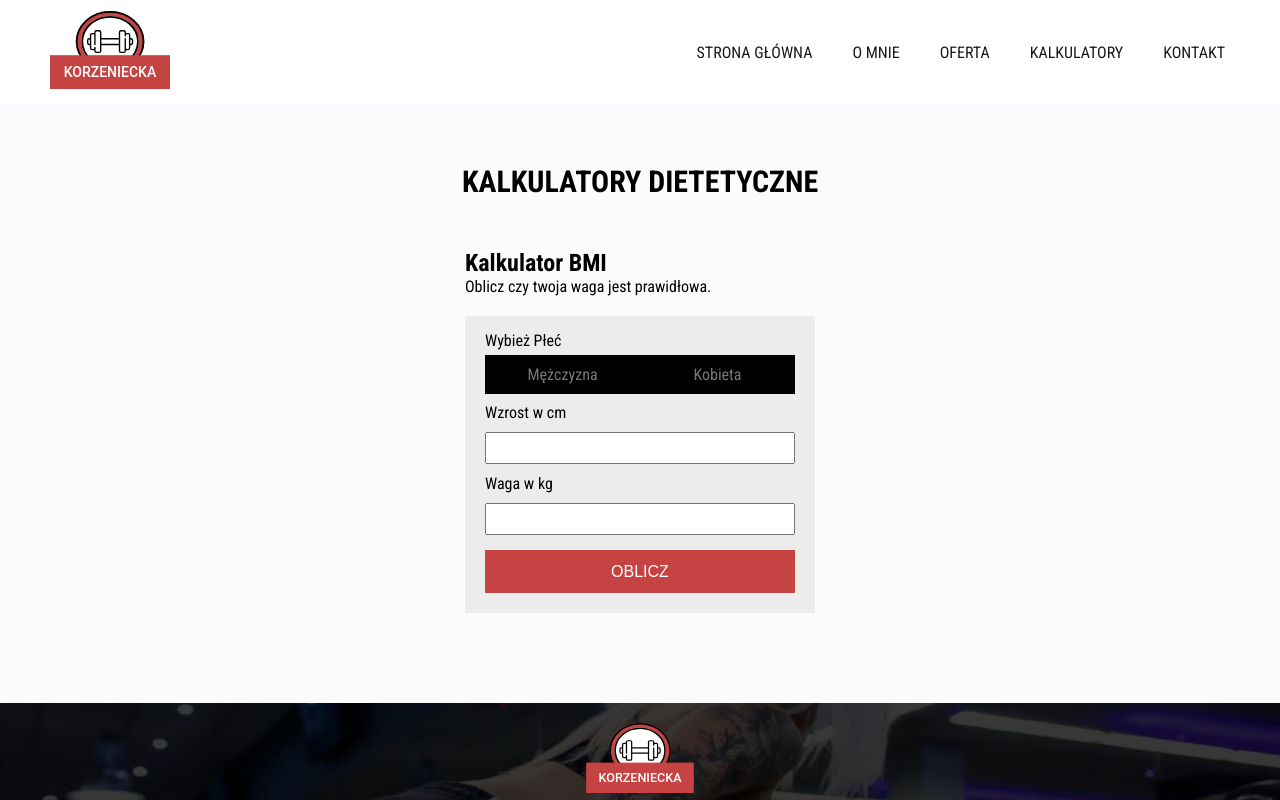
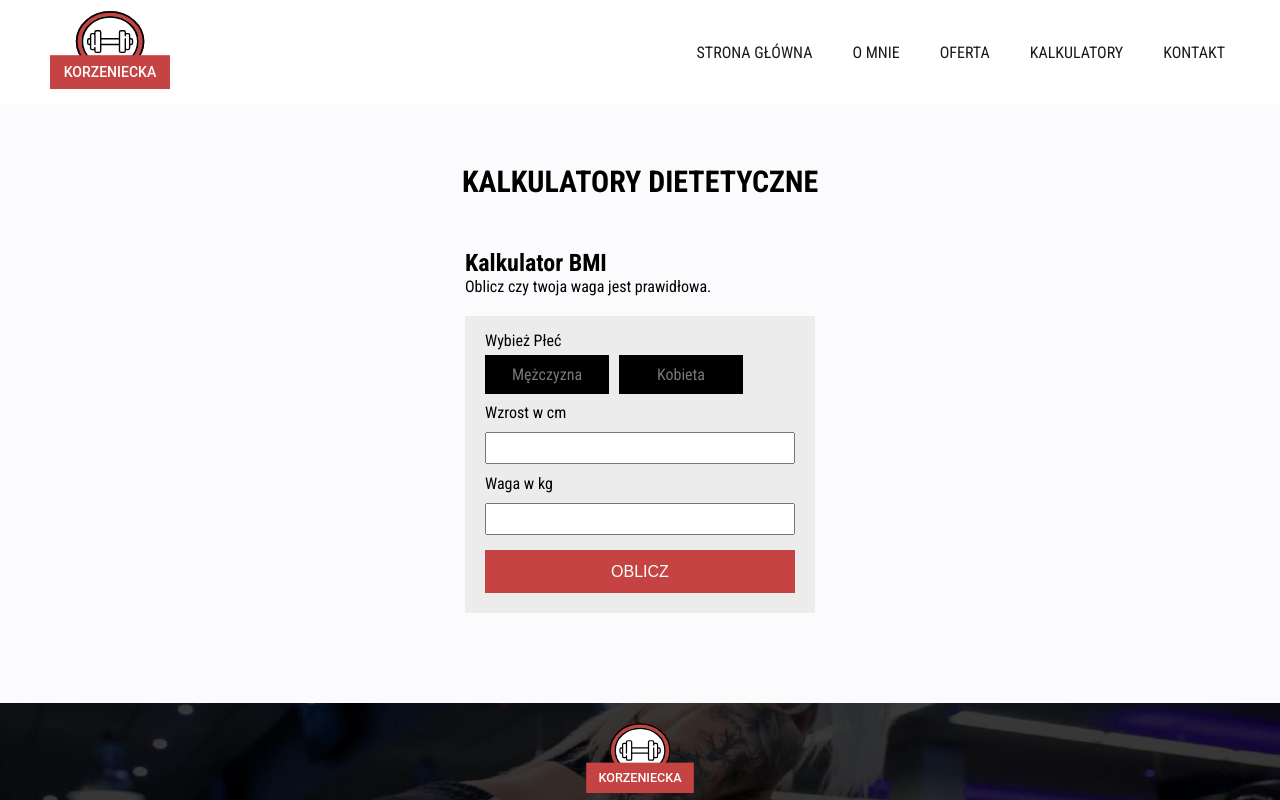
Before and after one commit to 1991Pawel/fitness-website, a Next.js app: page /calculator in a window 1280 px wide. Shown: the top 800 px of the page. Built offline with nearby package versions, Linux system fonts and the light colour scheme.

Commit message:
change styles in calculator

```diff
--- a/pages/calculator.js
+++ b/pages/calculator.js
@@ -23,16 +23,16 @@ const Calculator = () => {
   const { values, setValues, handleChange } = useForm(initialState);
   const [result, setResult] = useState('');
 
+  const bmiCheck = () => {
+    const { height, weight } = values;
+    const bmi = weight / ((height / 100) * (height / 100));
+    setResult(bmi.toFixed(2));
+  };
+
   const handleSubmit = (e) => {
     e.preventDefault();
     bmiCheck(values);
     setValues(initialState);
-  };
-
-  const bmiCheck = (values) => {
-    const { height, weight } = values;
-    const bmi = weight / ((height / 100) * (height / 100));
-    setResult(bmi.toFixed(2));
   };
 
   const bmiMessage = (bmi) => {
--- a/styles/Calculator.module.scss
+++ b/styles/Calculator.module.scss
@@ -74,8 +74,9 @@
   display: inline-block;
   position: relative;
   overflow: hidden;
-  width: 50%;
+  width: 40%;
   text-align: center;
+  margin-right: 1rem;
 }
 
 .checkbox label {
```
